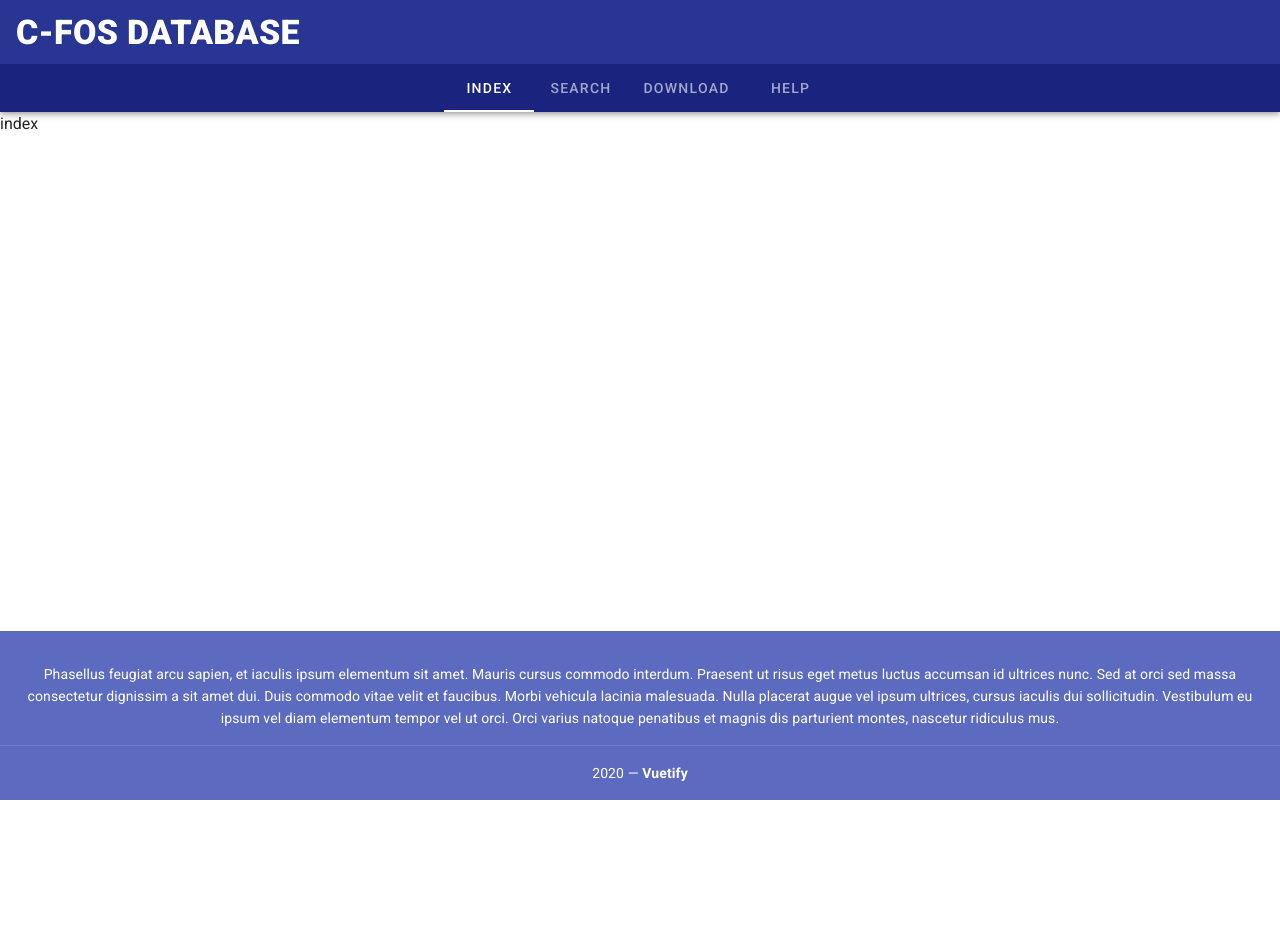
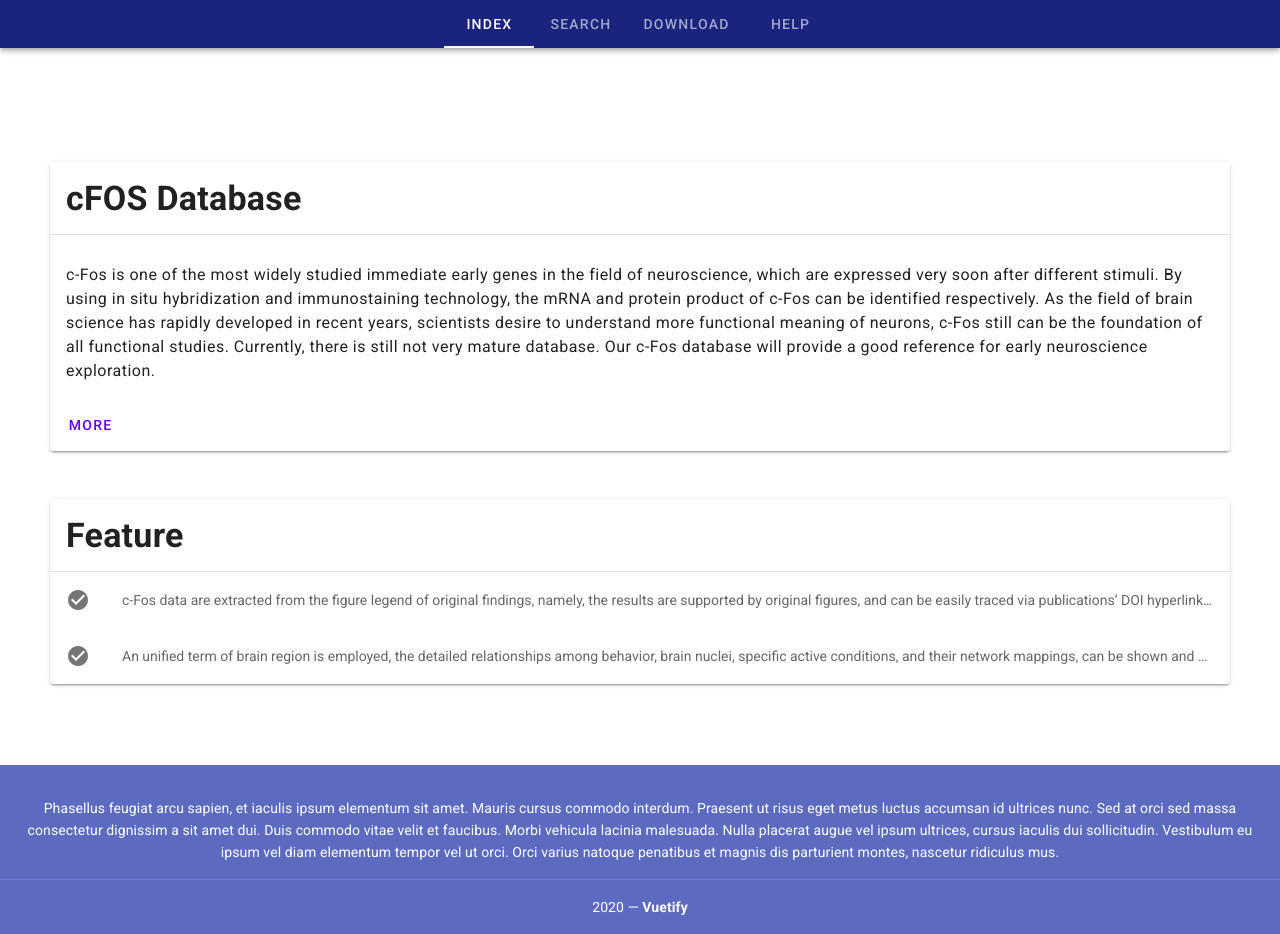
Before and after one commit to wenjie1991/cfosdb, a Vue app in the folder frontend/: page / in a window 1280 px wide. Before the commit the page ends 800 px from the top, so only its background shows below. Built offline with nearby package versions, Linux system fonts and the light colour scheme.

Commit message:
feat: index page

```diff
--- a/frontend/package.json
+++ b/frontend/package.json
@@ -14,6 +14,7 @@
     "vuetify": "^2.2.11"
   },
   "devDependencies": {
+    "@mdi/font": "^5.1.45",
     "@vue/cli-plugin-babel": "~4.3.0",
     "@vue/cli-plugin-eslint": "~4.3.0",
     "@vue/cli-service": "~4.3.0",
--- a/frontend/src/App.vue
+++ b/frontend/src/App.vue
@@ -12,7 +12,7 @@
             </template>
         </v-app-bar>
 
-        <v-content>
+        <v-content class="content">
             <router-view></router-view>
         </v-content>
 
@@ -52,3 +52,9 @@ export default {
     name: 'App'
 }
 </script>
+
+<style lang="scss" scoped>
+.content {
+    margin: 50px 50px 250px;
+}
+</style>
--- a/frontend/src/pages/index.vue
+++ b/frontend/src/pages/index.vue
@@ -1,15 +1,52 @@
 <template>
-    <div>
-        <div>index</div>
+    <div class="index">
+        <v-card class="mx-auto">
+            <v-card-title class="display-1 text--primary font-weight-bold">cFOS Database</v-card-title>
+            <v-divider></v-divider>
+            <v-card-text>
+                <div class="text--primary pt-3 body-1">
+                    c-Fos is one of the most widely studied immediate early genes in the field of neuroscience, which are expressed very soon after different stimuli. By using in situ hybridization and immunostaining technology, the mRNA and protein product of c-Fos can be identified respectively. As the field of brain science has rapidly developed in recent years, scientists desire to understand more functional meaning of neurons, c-Fos still can be the foundation of all functional studies. Currently, there is still not very mature database. Our c-Fos database will provide a good reference for early neuroscience exploration.
+                </div>
+            </v-card-text>
+            <v-card-actions>
+                <v-btn text color="deep-purple accent-4" to="/help">More</v-btn>
+            </v-card-actions>
+        </v-card>
+        <v-card class="mx-auto mt-12">
+            <v-card-title class="display-1 text--primary font-weight-bold">Feature</v-card-title>
+            <v-divider></v-divider>
+            <v-list-item>
+                <v-list-item-icon>
+                    <v-icon>mdi-checkbox-marked-circle</v-icon>
+                </v-list-item-icon>
+                <v-list-item-content>
+                    <v-list-item-subtitle>c-Fos data are extracted from the figure legend of original findings, namely, the results are supported by original figures, and can be easily traced via publications’ DOI hyperlinks; only c-Fos values increased at significant confidence level are included.</v-list-item-subtitle>
+                </v-list-item-content>
+            </v-list-item>
+            <v-list-item>
+                <v-list-item-icon>
+                    <v-icon>mdi-checkbox-marked-circle</v-icon>
+                </v-list-item-icon>
+                <v-list-item-content>
+                    <v-list-item-subtitle>An unified term of brain region is employed, the detailed relationships among behavior, brain nuclei, specific active conditions, and their network mappings, can be shown and downloaded.</v-list-item-subtitle>
+                </v-list-item-content>
+            </v-list-item>
+        </v-card>
     </div>
 </template>
 
 <script>
 export default {
-    name: 'index'
+    name: 'index',
+    data() {
+        return {
+            features: [{
+
+            }]
+        }
+    }
 }
 </script>
 
 <style lang="scss" scoped>
-
 </style>
--- a/frontend/src/plugins/vuetify.js
+++ b/frontend/src/plugins/vuetify.js
@@ -1,3 +1,4 @@
+import '@mdi/font/css/materialdesignicons.css';
 import Vue from 'vue';
 import Vuetify from 'vuetify/lib';
 
@@ -11,5 +12,8 @@ export default new Vuetify({
           secondary: "#1A237E"
         }
       }
+    },
+    icons: {
+      iconfont: 'mdi',
     }
 });
```
Also changed, not shown: 1 other file (tests, documents, lock files or other folders).
